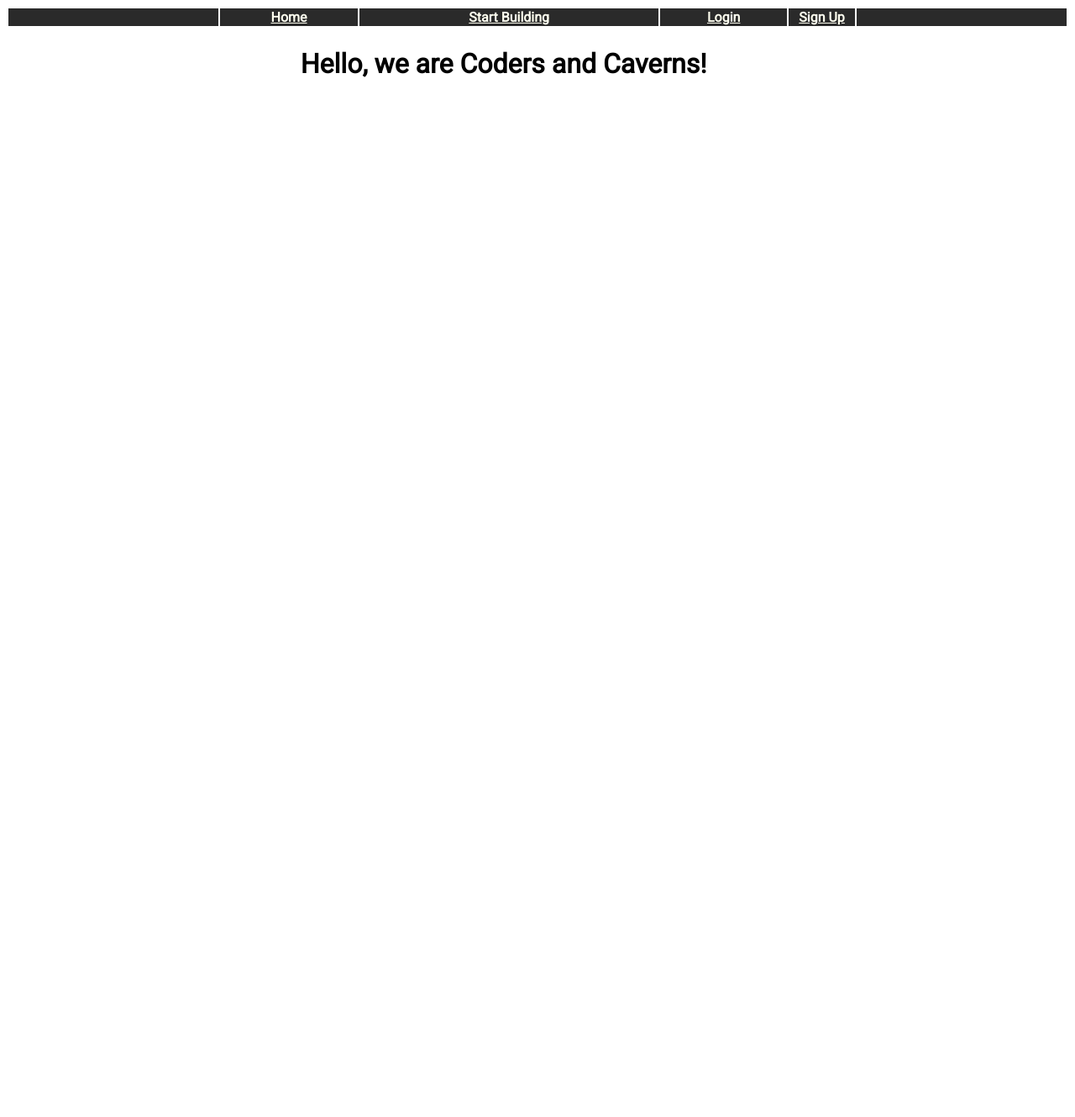
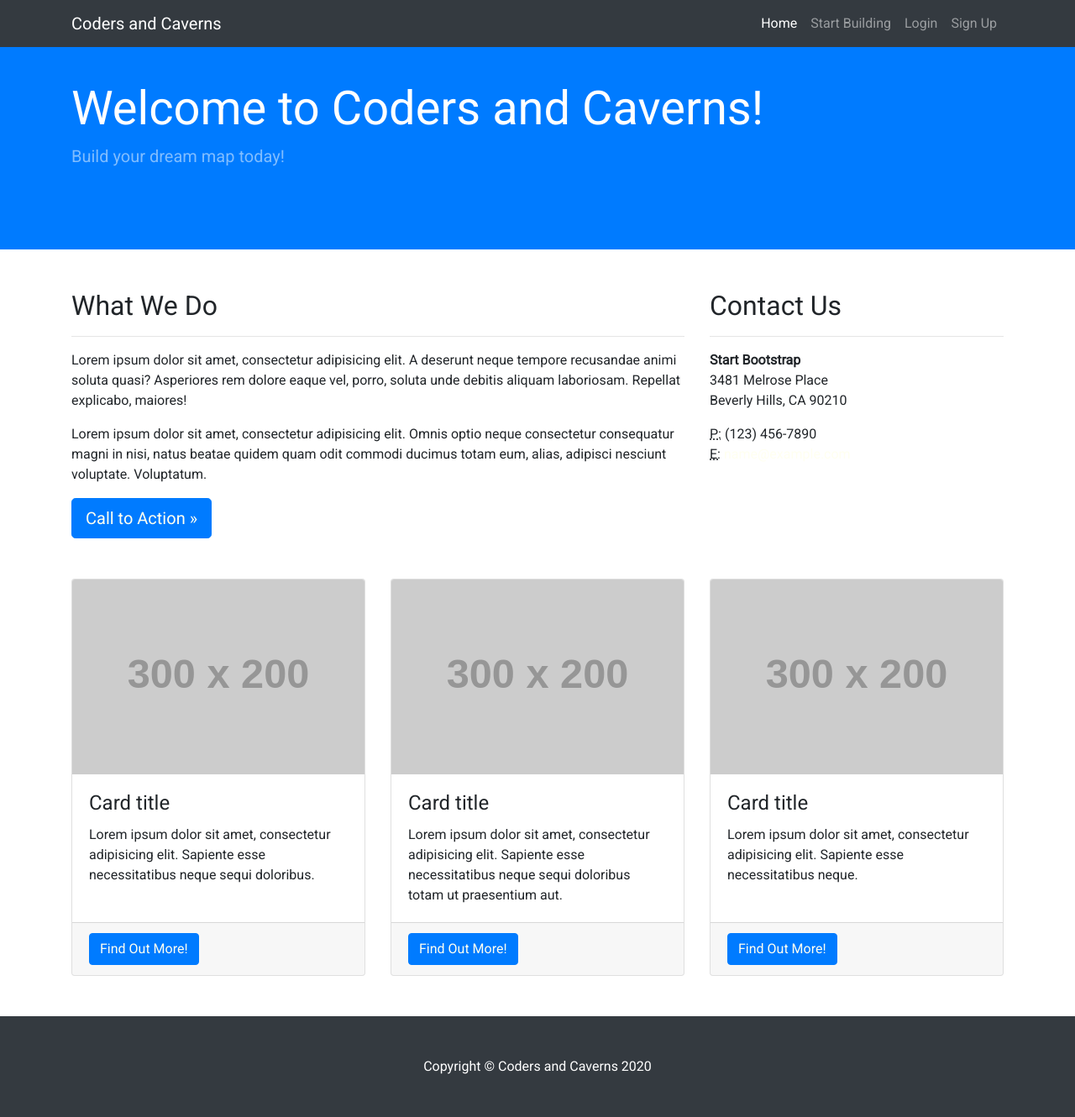
Before and after one commit to blujdude/cs1520project, a Flask app: page / in a window 1280 px wide. Shown: the whole page at 84% size. Before the commit the page ends 92 px from the top, so only its background shows below. Run offline with Flask 2, Linux system fonts and the light colour scheme; grey boxes labelled with a size stand in for pictures from a placeholder-image service; lists and menus that the app fills with data are empty; some libraries are stand-ins or nearby versions.

Commit message:
Committing UI changes

```diff
--- a/static/css/style.css
+++ b/static/css/style.css
@@ -3,7 +3,7 @@
 	font-family: Roboto;
 }
 .header{
-	background-color:#2A2A2A;
+	background-color: #382c3e;
     border: 1px solid #2A2A2A;
     border-collapse: collapse;
     text-align:center;
--- a/templates/home.html
+++ b/templates/home.html
@@ -1,4 +1,77 @@
 {% extends 'template.html' %}
 {% block content %}
-<h1>Hello, we are Coders and Caverns!</h1>
+
+<!-- Page Content -->
+  <div class="container">
+
+    <div class="row">
+      <div class="col-md-8 mb-5">
+        <h2>What We Do</h2>
+        <hr>
+        <p>Lorem ipsum dolor sit amet, consectetur adipisicing elit. A deserunt neque tempore recusandae animi soluta quasi? Asperiores rem dolore eaque vel, porro, soluta unde debitis aliquam laboriosam. Repellat explicabo, maiores!</p>
+        <p>Lorem ipsum dolor sit amet, consectetur adipisicing elit. Omnis optio neque consectetur consequatur magni in nisi, natus beatae quidem quam odit commodi ducimus totam eum, alias, adipisci nesciunt voluptate. Voluptatum.</p>
+        <a class="btn btn-primary btn-lg" href="#">Call to Action &raquo;</a>
+      </div>
+      <div class="col-md-4 mb-5">
+        <h2>Contact Us</h2>
+        <hr>
+        <address>
+          <strong>Start Bootstrap</strong>
+          <br>3481 Melrose Place
+          <br>Beverly Hills, CA 90210
+          <br>
+        </address>
+        <address>
+          <abbr title="Phone">P:</abbr>
+          (123) 456-7890
+          <br>
+          <abbr title="Email">E:</abbr>
+          <a href="mailto:#">name@example.com</a>
+        </address>
+      </div>
+    </div>
+    <!-- /.row -->
+
+    <div class="row">
+      <div class="col-md-4 mb-5">
+        <div class="card h-100">
+          <img class="card-img-top" src="http://placehold.it/300x200" alt="">
+          <div class="card-body">
+            <h4 class="card-title">Card title</h4>
+            <p class="card-text">Lorem ipsum dolor sit amet, consectetur adipisicing elit. Sapiente esse necessitatibus neque sequi doloribus.</p>
+          </div>
+          <div class="card-footer">
+            <a href="#" class="btn btn-primary">Find Out More!</a>
+          </div>
+        </div>
+      </div>
+      <div class="col-md-4 mb-5">
+        <div class="card h-100">
+          <img class="card-img-top" src="http://placehold.it/300x200" alt="">
+          <div class="card-body">
+            <h4 class="card-title">Card title</h4>
+            <p class="card-text">Lorem ipsum dolor sit amet, consectetur adipisicing elit. Sapiente esse necessitatibus neque sequi doloribus totam ut praesentium aut.</p>
+          </div>
+          <div class="card-footer">
+            <a href="#" class="btn btn-primary">Find Out More!</a>
+          </div>
+        </div>
+      </div>
+      <div class="col-md-4 mb-5">
+        <div class="card h-100">
+          <img class="card-img-top" src="http://placehold.it/300x200" alt="">
+          <div class="card-body">
+            <h4 class="card-title">Card title</h4>
+            <p class="card-text">Lorem ipsum dolor sit amet, consectetur adipisicing elit. Sapiente esse necessitatibus neque.</p>
+          </div>
+          <div class="card-footer">
+            <a href="#" class="btn btn-primary">Find Out More!</a>
+          </div>
+        </div>
+      </div>
+    </div>
+    <!-- /.row -->
+
+  </div>
+  <!-- /.container -->
 {% endblock %}
--- a/templates/template.html
+++ b/templates/template.html
@@ -1,31 +1,73 @@
 <!DOCTYPE html>
-<html>
+<html lang="en">
 <head>
-        <title>{{pagename}}</title>
-        <link rel="stylesheet" href="{{ url_for('static', filename='css/style.css') }}">
-
+  <title>Coders and Caverns</title>
+  <meta charset="utf-8">
+  <meta name="viewport" content="width=device-width, initial-scale=1">
+  <link rel="stylesheet" href="https://maxcdn.bootstrapcdn.com/bootstrap/4.4.1/css/bootstrap.min.css">
+  <!-- Bootstrap core CSS -->
+  <link href="vendor/bootstrap/css/bootstrap.min.css" rel="stylesheet">
+  <!-- Custom styles for this template -->
+  <link href="css/style.css" rel="stylesheet">
+  <script src="https://ajax.googleapis.com/ajax/libs/jquery/3.4.1/jquery.min.js"></script>
+  <script src="https://cdnjs.cloudflare.com/ajax/libs/popper.js/1.16.0/umd/popper.min.js"></script>
+  <script src="https://maxcdn.bootstrapcdn.com/bootstrap/4.4.1/js/bootstrap.min.js"></script>
 </head>
 
 <body id="body">
-		<table style="width:100%">
-			<tr class="header">
-				<th class="sidebar"></th>
-				<th><a href="home.html" class="NavBarLink">Home</a></th>
-				<th><a href="build.html" class="NavBarLink">Start Building</a></th>
-				<th><a href="login.html" class="NavBarLink">Login</a></th>
-				<th><a href="signup.html" class="NavBarLink">Sign Up</a></th>
-				<th class="sidebar"></th>
-			</tr>
-			<tr class="whitespace"></tr>
-				<div class="body">
-					<tr>
-						<th></th>
-						<th colspan="3">
+	<!-- Navigation -->
+  <nav class="navbar navbar-expand-lg navbar-dark bg-dark fixed-top">
+    <div class="container">
+      <a class="navbar-brand" href="home.html">Coders and Caverns</a>
+      <button class="navbar-toggler" type="button" data-toggle="collapse" data-target="#navbarResponsive" aria-controls="navbarResponsive" aria-expanded="false" aria-label="Toggle navigation">
+        <span class="navbar-toggler-icon"></span>
+      </button>
+      <div class="collapse navbar-collapse" id="navbarResponsive">
+        <ul class="navbar-nav ml-auto">
+          <li class="nav-item active">
+            <a class="nav-link" href="home.html">Home
+              <span class="sr-only">(current)</span>
+            </a>
+          </li>
+          <li class="nav-item">
+            <a class="nav-link" href="build.html">Start Building</a>
+          </li>
+          <li class="nav-item">
+            <a class="nav-link" href="login.html">Login</a>
+          </li>
+          <li class="nav-item">
+            <a class="nav-link" href="signup.html">Sign Up</a>
+          </li>
+        </ul>
+      </div>
+    </div>
+  </nav>
+
+  <!-- Header -->
+  <header class="bg-primary py-5 mb-5">
+    <div class="container h-100">
+      <div class="row h-100 align-items-center">
+        <div class="col-lg-12">
+          <h1 class="display-4 text-white mt-5 mb-2">Welcome to Coders and Caverns!</h1>
+          <p class="lead mb-5 text-white-50">Build your dream map today!</p>
+        </div>
+      </div>
+    </div>
+  </header>
+
   {% block content %}
   {% endblock %}
-						</th>
-					</tr>
+
+  <!-- Footer -->
+  <footer class="py-5 bg-dark">
+    <div class="container">
+      <p class="m-0 text-center text-white">Copyright &copy; Coders and Caverns 2020</p>
     </div>
-		</table>
+    <!-- /.container -->
+  </footer>
+
+  <!-- Bootstrap core JavaScript -->
+  <script src="vendor/jquery/jquery.min.js"></script>
+  <script src="vendor/bootstrap/js/bootstrap.bundle.min.js"></script>
 </body>
 </html>
```
Lines whose indentation alone changed are shown as unchanged.
